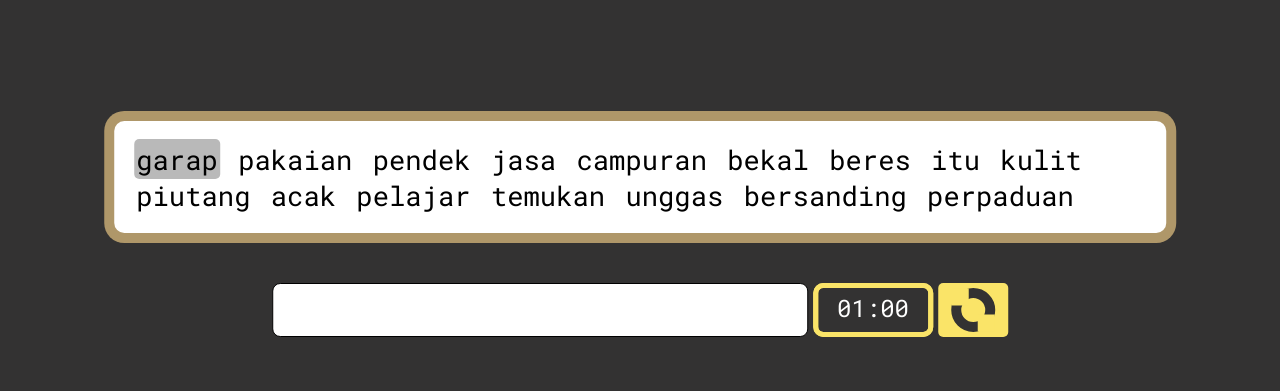
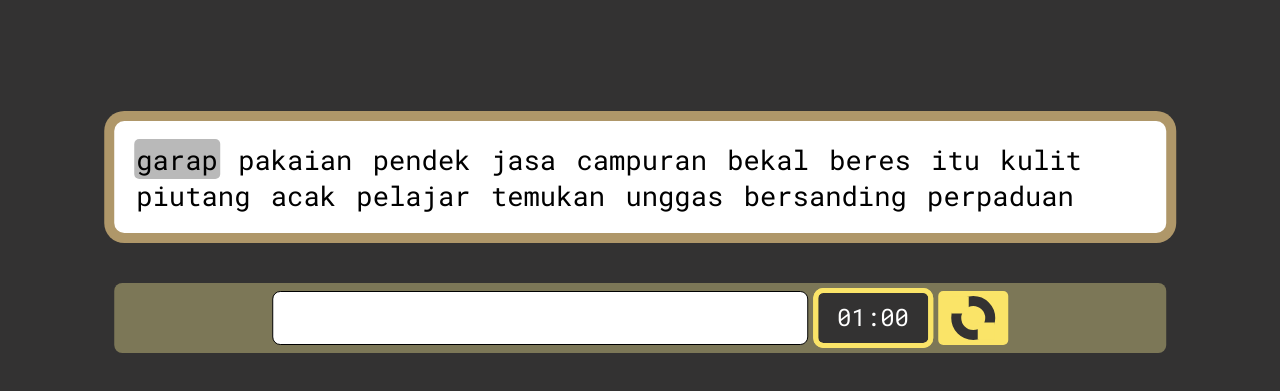
Before and after one commit to CaaziExe/Typing-Test-2.0, a plain HTML site: page index.html in a window 1280 px wide. Shown: the part 79-470 px from the top of the page. Drawn offline with Linux system fonts and the light colour scheme; a web font is replaced by a local one.

Commit message:
Update style.css

```diff
--- a/style/style.css
+++ b/style/style.css
@@ -90,6 +90,13 @@ button{
 
 .f-item{
     display: flex;
+    background-color: #fced975d;
+    width: 62ch;
+    justify-content: center;
+    align-items: center;
+    padding: 5px 20px 5px 20px;
+    font-size: 1.7rem;
+    border-radius: 8px;
 }
 
 .main-input{
@@ -112,9 +119,10 @@ button{
     box-shadow: 0 0 0 5px var(--yellow2);
     color: white;
     text-align: center;
-    line-height: 40px;
+    line-height: 48px;
     font-size: 1.5rem;
     cursor: pointer;
+    height: 50px;
 
     user-select: none;
     -webkit-user-select: none;
@@ -124,9 +132,10 @@ button{
 }
 
 .b-restart{
-    background-color: #fae468;
+    background-color: var(--yellow2);
     border: none;
     width: 70px;
+    height: 54px;
     border-radius: 5px;
     color: var(--black);
     font-size: 2rem;
```
